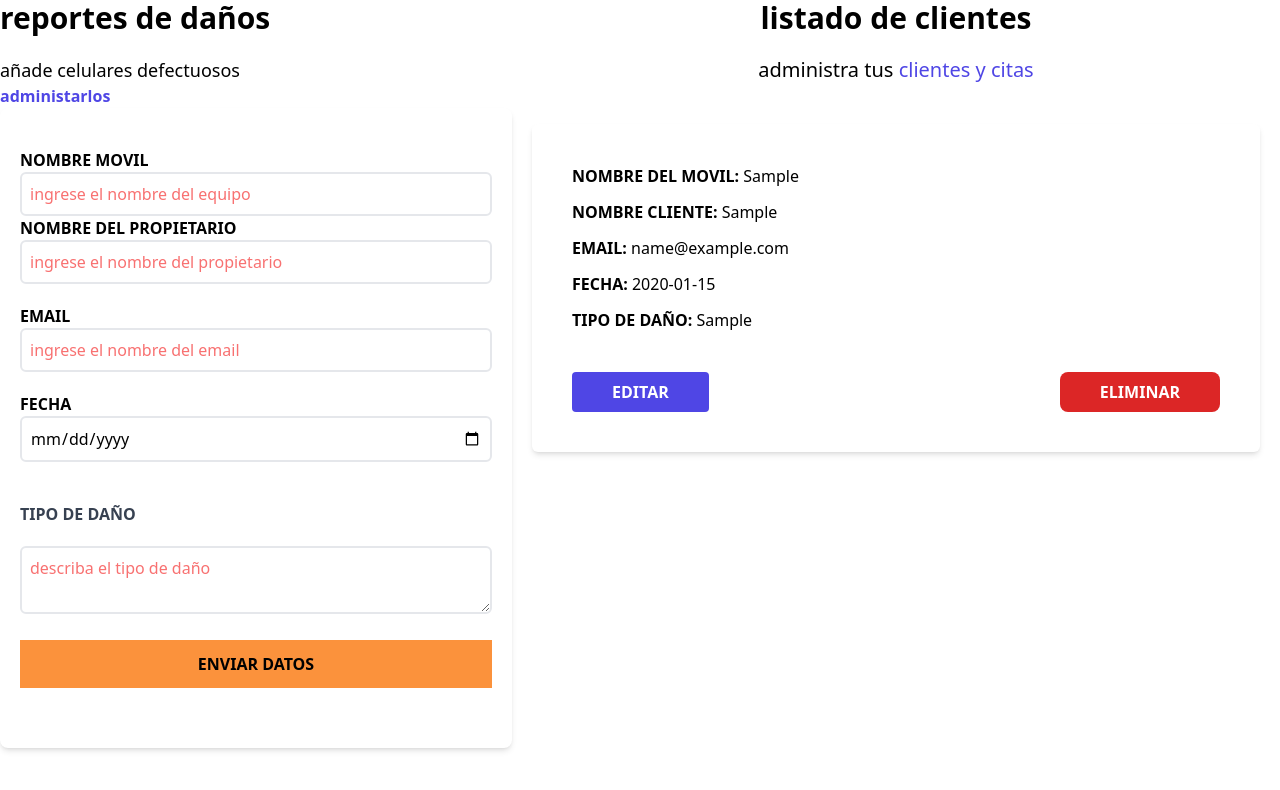
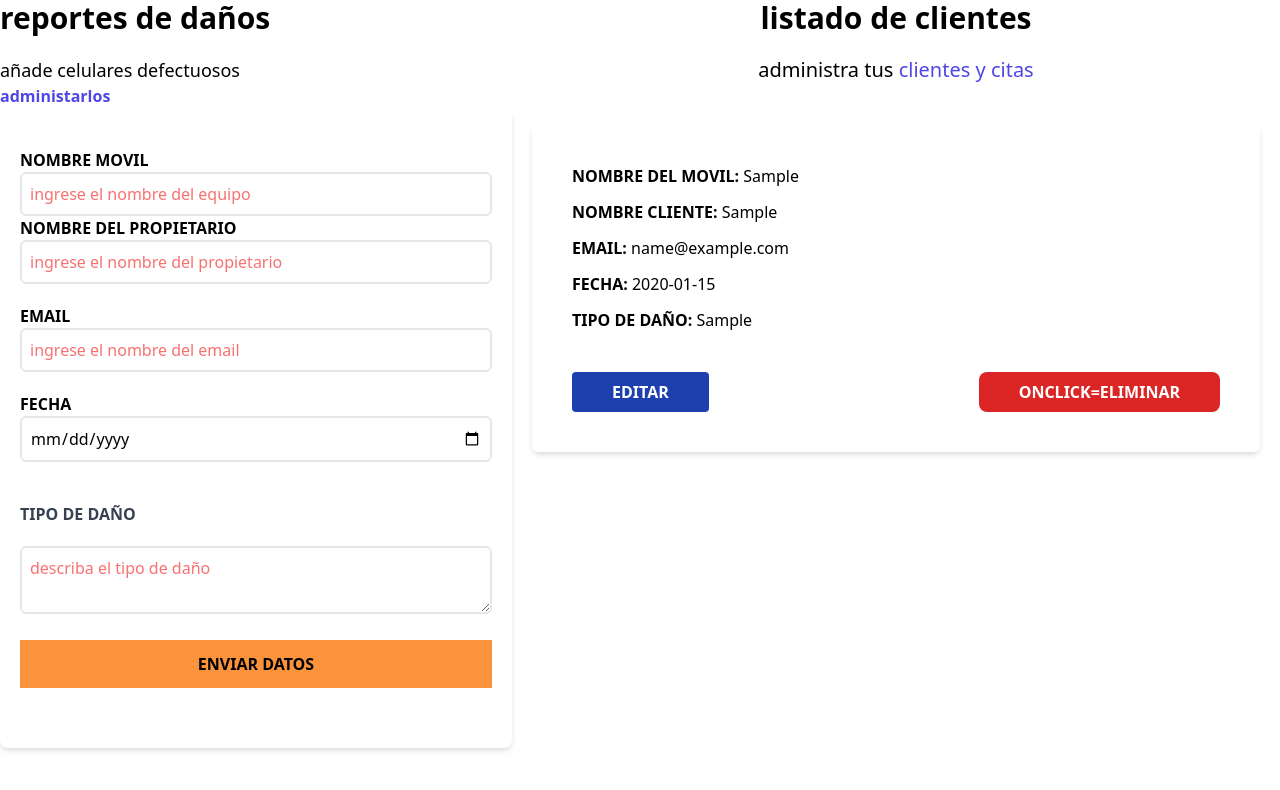
Before and after one commit to eduardo88tafur/-citas-react, a React (Create React App) app: page / in a window 1280 px wide. Both pictures are taken after typing "Sample", "Sample", "name@example.com", "2020-01-15", "Sample" into the empty fields and a click on the input "enviar datos". Shown: the part 224-1014 px from the top of the page. Built offline with nearby package versions, Linux system fonts and the light colour scheme.

Commit message:
tengo un problema en el boton de eliminar

```diff
--- a/src/App.js
+++ b/src/App.js
@@ -7,7 +7,9 @@ import Formulario from "./components/Formulario"
 function App(){
   const [clientes, setClientes]=useState([]);
   const [cliente,setCliente]=useState({});
-
+  const eliminarCliente=(id)=>{
+console.log('eliminando cliente',id);
+  }
     return(
       <div className="container mx-auto mt-20">
         <Header/>
@@ -15,10 +17,12 @@ function App(){
         <Formulario
         clientes={clientes}
         setClientes={setClientes}
+        cliente={cliente}
         />
         <ListadoPacientes
         clientes={clientes}
         setCliente={setCliente}
+        eliminarCliente={eliminarCliente}
         />
         </div>
         </div>
--- a/src/components/Cliente.jsx
+++ b/src/components/Cliente.jsx
@@ -1,5 +1,6 @@
+import react, { useEffect } from 'react'
+const Cliente = ({cliente,setCliente,eliminarCliente}) => {
 
-const Cliente = ({cliente,setCliente}) => {
 
   return (
     <div className='mt-3 bg-white shadow-md px-10 py-10 rounded-md mx-5'>
@@ -19,8 +20,13 @@ const Cliente = ({cliente,setCliente}) => {
       <span  className='font-normal normal-case'>{cliente.dano}</span>
     </p>
     <div className="flex justify-between mt-10">
-      <button className="py-2 px-10 bg-indigo-600 hover: bg-indigo-500 text-white font-bold uppercase rounded">editar</button>
-      <button className="py-2 px-10 bg-red-600 hover: bg-red-500 text-white font-bold uppercase rounded-lg">eliminar</button>
+      <button
+      className="py-2 px-10 bg-blue-800 hover: bg-blue-400 text-white font-bold uppercase rounded"
+      onClick={()=>setCliente(cliente)}
+      >editar</button>
+      <button className="py-2 px-10 bg-red-600 hover: bg-red-500 text-white font-bold uppercase rounded-lg">
+        onClick={()=>eliminarCliente()}
+        eliminar</button>
     </div>
   </div>
 
--- a/src/components/Formulario.jsx
+++ b/src/components/Formulario.jsx
@@ -1,8 +1,18 @@
-import { useState} from "react";
+import { useState, useEffect} from "react";
 import Error from "./Error";
 
-const Formulario = ({clientes,setClientes}) => {
+const Formulario = ({clientes,setClientes,cliente}) => {
+  useEffect(()=>{
+    if(Object.keys(cliente).length>0){
+      setNombre(cliente.nombre)
+  setPropietario(cliente.propietario)
+  setEmail(cliente.email)
+  setFecha(cliente.fecha)
+  setDano(cliente.dano)
+    }
 
+
+  },[cliente])
   const [nombre, setNombre] = useState("");
   const [propietario, setPropietario] = useState("");
   const [email, setEmail] = useState("");
--- a/src/components/ListadoPacientes.jsx
+++ b/src/components/ListadoPacientes.jsx
@@ -1,10 +1,13 @@
-import React from "react";
+import {useEffect} from "react";
 import Cliente from "./Cliente";
 
+const ListadoPacientes = ({clientes,setCliente,eliminarCliente}) => {
 
-const ListadoPacientes = ({clientes,setCliente}) => {
-  console.log(clientes);
-
+  useEffect((cliente)=>{
+    if(clientes.length>0){
+      console.log('nuevo cliente');
+    }
+  },[clientes])
 
   return (
     <div className=" md:w-1/2 lg:w-3/5 md:h-screen overflow-y-scroll">
@@ -19,6 +22,7 @@ const ListadoPacientes = ({clientes,setCliente}) => {
         key={cliente.id}
         cliente={cliente}
         setCliente={setCliente}
+        eliminarCliente={eliminarCliente}
         />
      )
     })}
```
